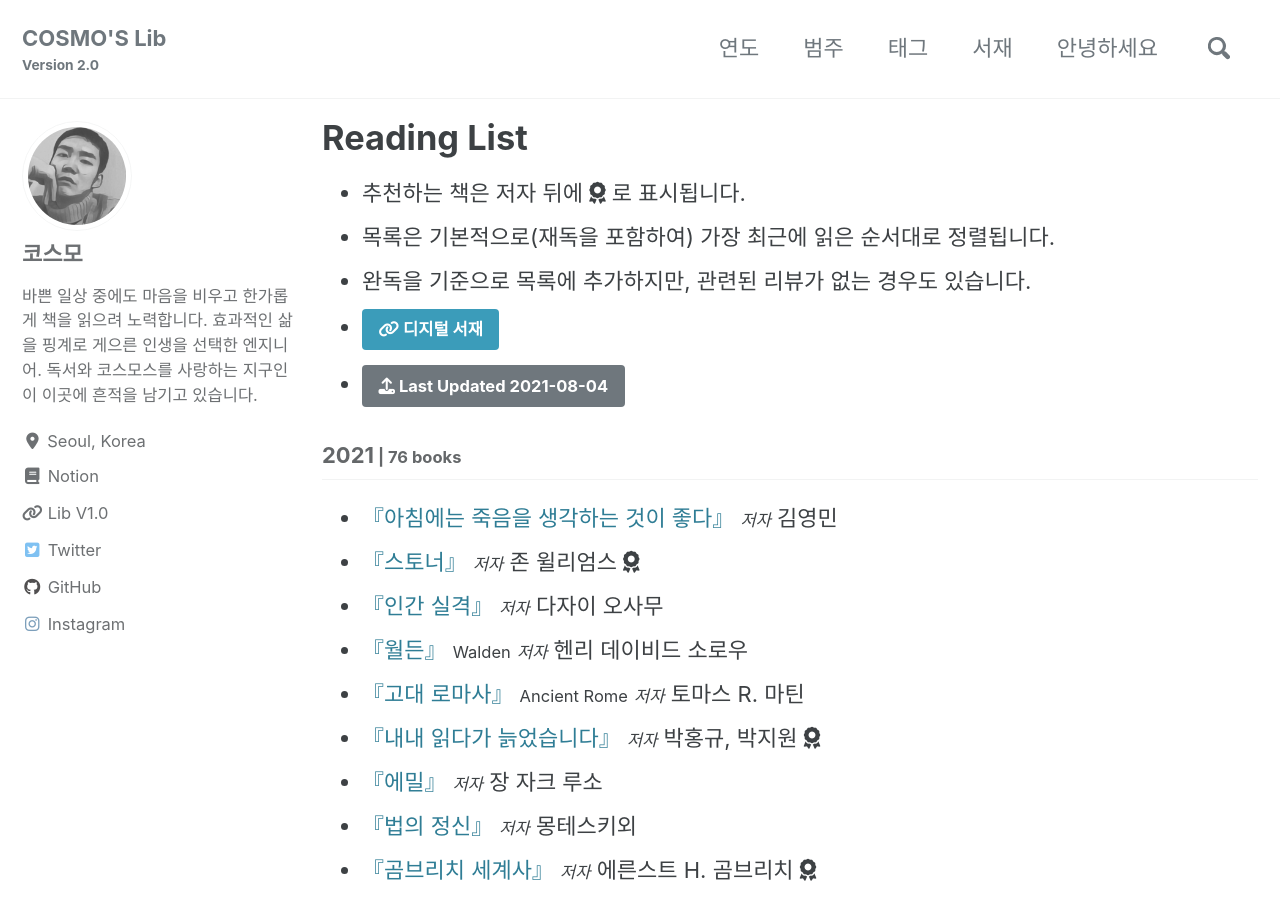
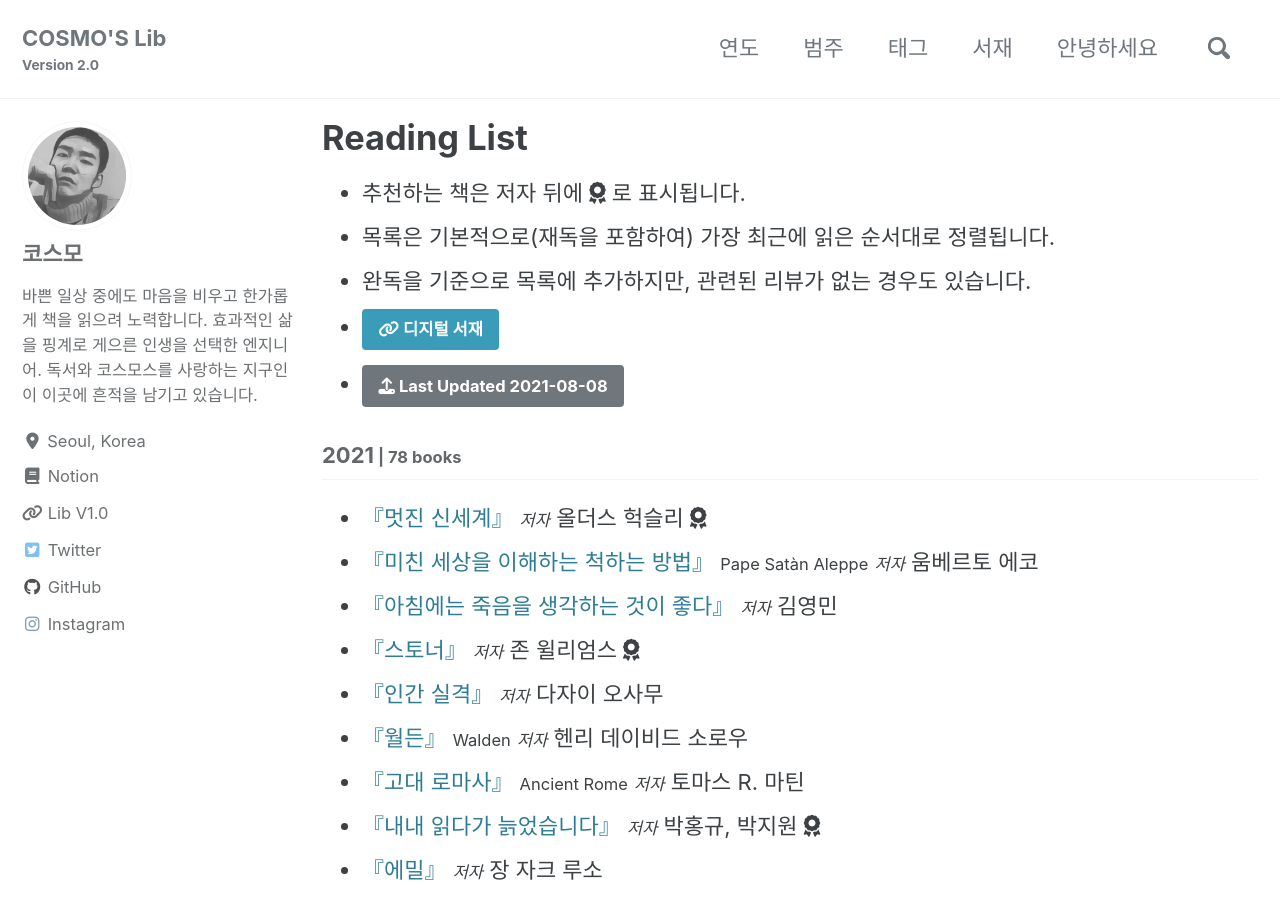
Before and after one commit to deftone2000/cosmo-s-archive, a Jekyll site: the page built from _pages/reading-list.html, in a window 1280 px wide and 900 px high. Built offline with Jekyll 4.4.1, drawn with Linux system fonts in a browser that asks for light colours; cached includes are drawn as plain includes; nearby versions of some CDN libraries; comment, search, counter and statistics services are not loaded; a style sheet for code colours, icons or effects is not loaded.

Commit message:
no message

```diff
--- a/_data/reading.yml
+++ b/_data/reading.yml
@@ -1,8 +1,29 @@
-lastupdate: 2021-08-04
+lastupdate: 2021-08-08
 
 list:
   - year: "2021"
     books:
+
+      - title: "멋진 신세계"
+        ori_title:
+        author: 올더스 헉슬리
+        post_title:
+        cover:
+        trans:
+        pub:
+        pub_info:
+        post_link:
+        star: true
+
+      - title: "미친 세상을 이해하는 척하는 방법"
+        ori_title: Pape Satàn Aleppe
+        author: 움베르토 에코
+        post_title:
+        cover:
+        trans:
+        pub:
+        pub_info:
+        post_link:
 
       - title: "아침에는 죽음을 생각하는 것이 좋다"
         ori_title:
```
